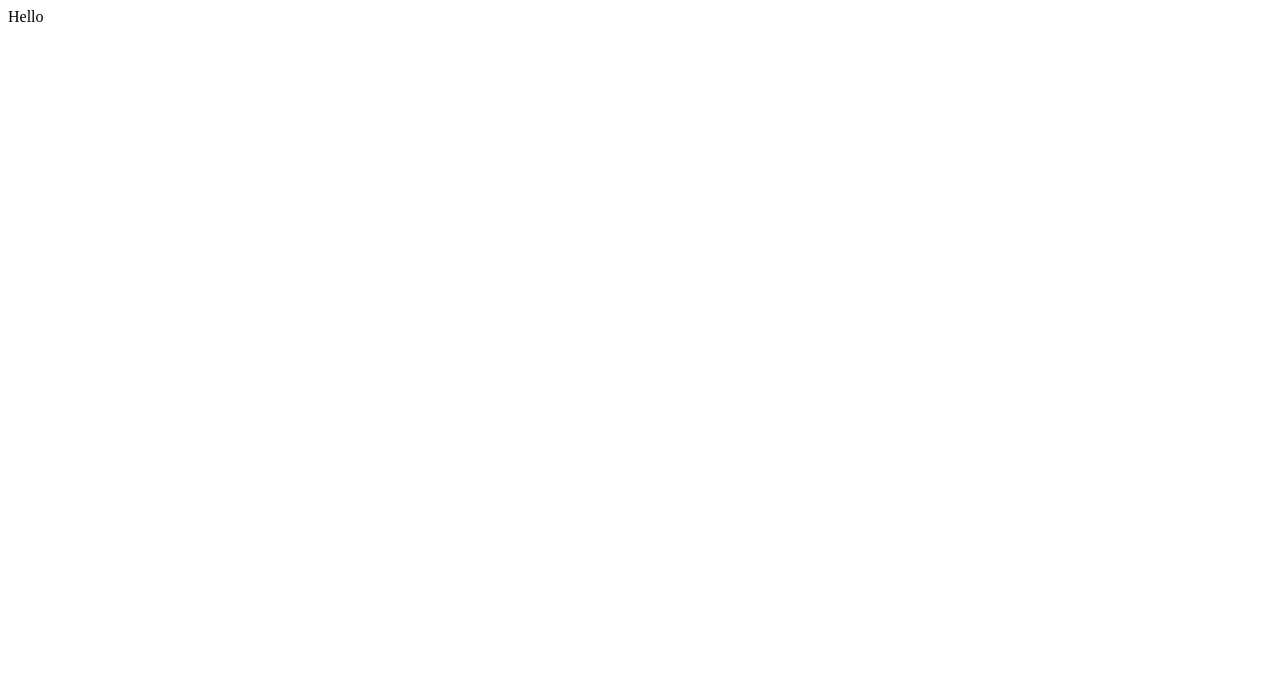
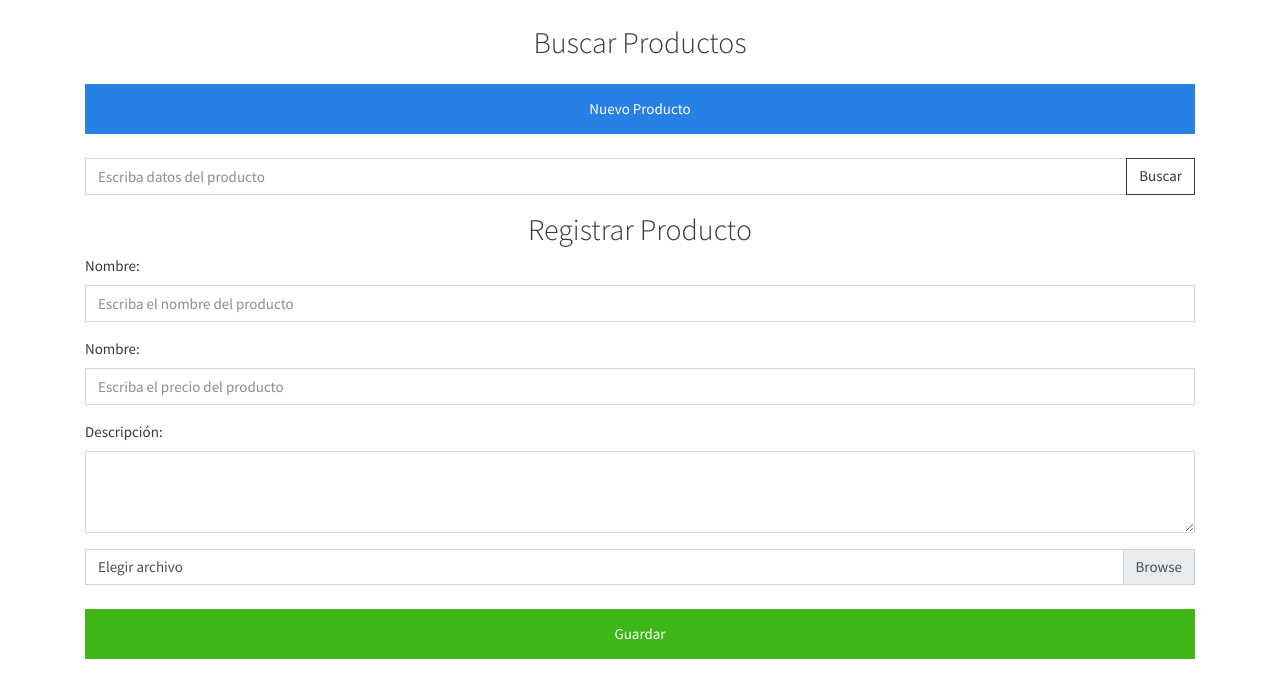
Before and after one commit to abellimac/tiendalima, a plain HTML site: page index.html in a window 1280 px wide. Drawn offline with nearby package versions, Linux system fonts and the light colour scheme.

Commit message:
second commit

```diff
--- a/css/style.css
+++ b/css/style.css
@@ -1,3 +1,7 @@
+.ht-50 {
+	height: 50px;
+}
+
 .product-item {
     margin-top: 10px;
     background: #e6e6e6;
--- a/index.html
+++ b/index.html
@@ -1 +1,63 @@
-Hello
+<!DOCTYPE html>
+<html lang="en">
+<head>
+	<!-- Required meta tags -->
+	<meta charset="utf-8">
+	<meta name="viewport" content="width=device-width, initial-scale=1, shrink-to-fit=no">
+
+	<!-- Bootstrap CSS -->
+	<link rel="stylesheet" href="https://bootswatch.com/4/cosmo/bootstrap.min.css">
+	<link rel="stylesheet" href="css/style.css">
+	<title>Tienda Lima</title>
+</head>
+<body>
+	<div class="container">
+		<div id="search-container">
+			<h2 class="text-center mt-4 mb-4">Buscar Productos</h2>
+			<div>
+				<button class="btn btn-primary btn-block mb-4 ht-50">Nuevo Producto</button>
+			</div>
+			<div class="input-group mb-3">
+				<input type="text"
+					   class="form-control"
+					   placeholder="Escriba datos del producto"
+					   aria-label="Escriba datos del producto">
+				<div class="input-group-append">
+					<button class="btn btn-outline-secondary" type="button" id="search-button">Buscar</button>
+				</div>
+			</div>
+		</div>
+		<div id="register-container">
+			<h2 class="text-center">Registrar Producto</h2>
+
+
+			<form>
+				<div class="form-group">
+					<label for="name">Nombre:</label>
+					<input type="text" class="form-control" id="name" placeholder="Escriba el nombre del producto">
+				</div>
+				<div class="form-group">
+					<label for="price">Nombre:</label>
+					<input type="number" step="0.01" class="form-control" id="price" placeholder="Escriba el precio del producto">
+				</div>
+				<div class="form-group">
+					<label for="description">Descripción:</label>
+					<textarea class="form-control" id="description" rows="3"></textarea>
+				</div>
+				<div class="input-group mb-4">
+					<div class="custom-file">
+						<input type="file" class="custom-file-input" id="file">
+						<label class="custom-file-label" for="file">Elegir archivo</label>
+					</div>
+				</div>
+
+				<button type="submit" class="btn btn-success btn-block mb-4 ht-50">Guardar</button>
+			</form>
+
+
+		</div>
+	</div>
+
+	<!-- <script src="js/app.js"></script> -->
+</body>
+</html>
```
Also changed, not shown: 404.html (added, +33 -0 lines), firebase.json (added), 2 other files.
